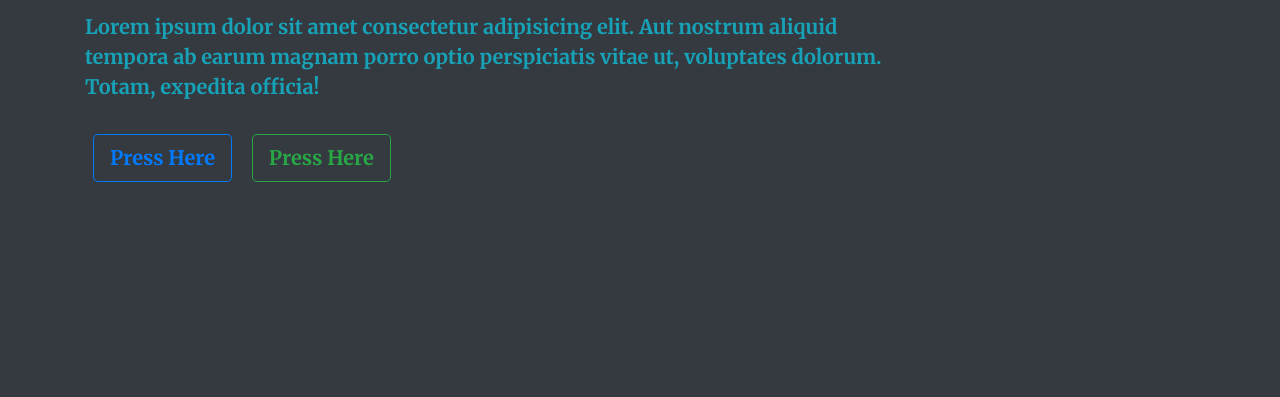
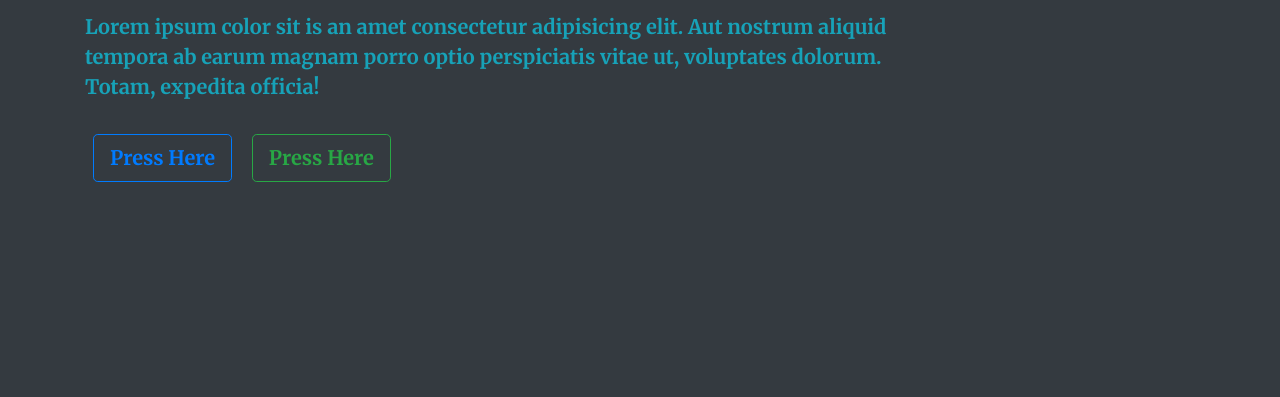
Before and after one commit to Dharsanasri/Template-using-Bootstrap, a plain HTML site: page index.html in a window 1280 px wide. Shown: the part 403-800 px from the top of the page. Drawn offline with Linux system fonts and the light colour scheme.

Commit message:
Update index.html

```diff
--- a/index.html
+++ b/index.html
@@ -38,7 +38,7 @@
                         <strong>My First Bootstrap</strong>
                         <small class="text-light">Website</small>
                     </h1>
-                    <p class="text-info lead py-2 w-75">Lorem ipsum dolor sit amet consectetur adipisicing elit. Aut nostrum aliquid tempora ab earum magnam porro optio perspiciatis vitae ut, voluptates dolorum. Totam, expedita officia!</p>
+                    <p class="text-info lead py-2 w-75">Lorem ipsum color sit is an amet consectetur adipisicing elit. Aut nostrum aliquid tempora ab earum magnam porro optio perspiciatis vitae ut, voluptates dolorum. Totam, expedita officia!</p>
                      <a href="#" class="btn btn-outline-primary btn-lg m-2 text-capitalize">press here</a>
                      <a href="#" class="btn btn-outline-success btn-lg m-2 text-capitalize">press here</a>
                 </div>
```
